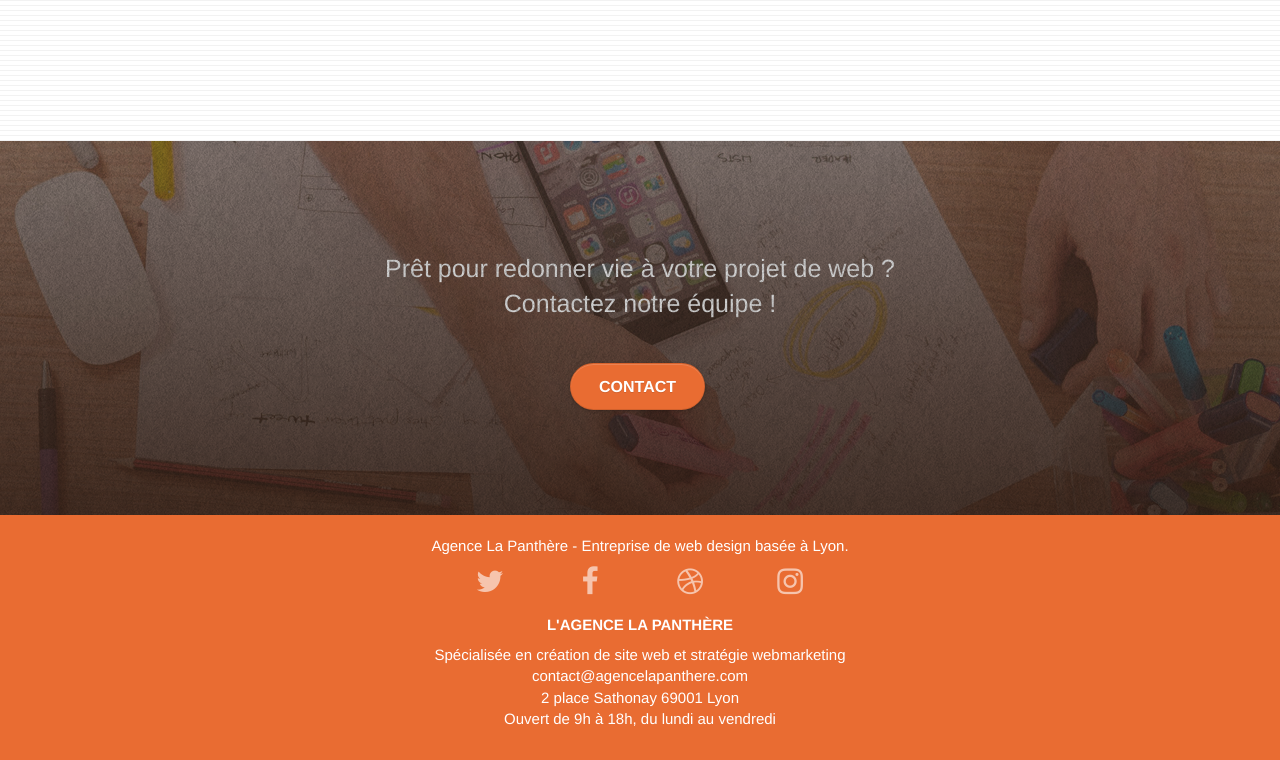
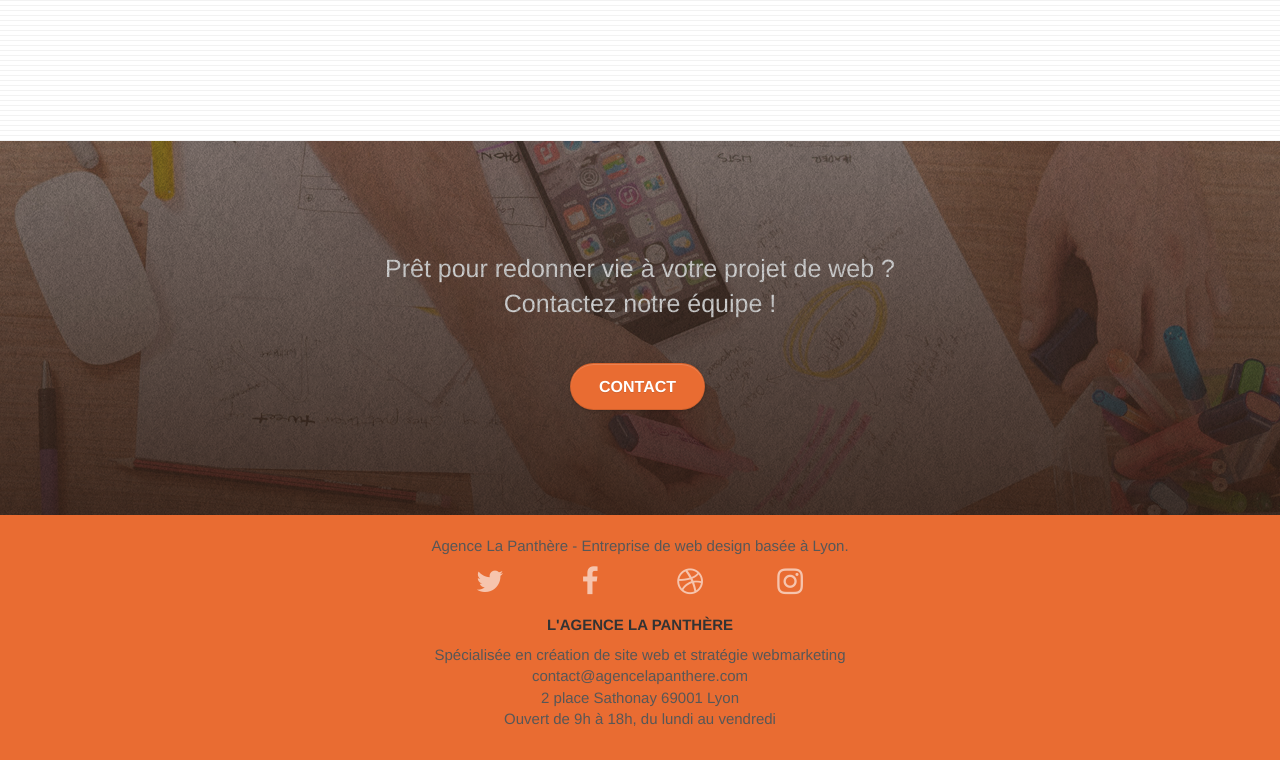
Before and after one commit to AdamNedjar/panthere, a plain HTML site: page index.html in a window 1280 px wide. Shown: the part 3230-3990 px from the top of the page. Drawn offline with Linux system fonts and the light colour scheme.

Commit message:
vraiment fini

```diff
--- a/index.html
+++ b/index.html
@@ -74,7 +74,7 @@
 				<p class="text-center tc-white ">Entreprise webdesign à Lyon spécialisée en stratégie webmarketing</p>
 
 				<div class="text-center">
-					<a href="contact.html" class="btn btn-lg btn-clean btn-rd cta-hero btn-atomic-tangerine" id="cta-hero">Contact</a>
+					<a href="contact.html" class="btn btn-lg btn-clean btn-rd cta-hero btn-atomic-tangerine">Contact</a>
 				</div>
 			</div>
 		</div>
@@ -146,7 +146,7 @@
 			<div class="col-sm-12">
 				<h2 class="mg-md text-center tc-white">Notre objectif : aider les entreprises de Lyon à se développer</h2>
 				<p class="text-center white">Nous souhaitons aider les entreprises de la région Lyonnaise à se développer et à connaître le succès. Nous travaillons pour aider les entreprises locales à attirer de nouveaux clients .<br></p>
-				<p class="text-center white">Nous aimons collaborer avec des entrepreneurs créatifs et des entreprises locale, qu’elles aient besoin de créer un site de A à Z ou de donner un coup de jeune à leur site. Que vous ayez besoin d’une identité visuelle complète ou d’une refonte de votre site, n’hésitez pas à nous contacter. Nous travaillerons ensemble pour créer des sites beau et bien structurés, qui seront facilement trouvable sur les moteurs de recherche. <br><br> <a href="contact.html" class="btn btn-lg btn-clean btn-rd cta-hero btn-atomic-tangerine" id="cta-hero">Contact</a></p>
+				<p class="text-center white">Nous aimons collaborer avec des entrepreneurs créatifs et des entreprises locale, qu’elles aient besoin de créer un site de A à Z ou de donner un coup de jeune à leur site. Que vous ayez besoin d’une identité visuelle complète ou d’une refonte de votre site, n’hésitez pas à nous contacter. Nous travaillerons ensemble pour créer des sites beau et bien structurés, qui seront facilement trouvable sur les moteurs de recherche. <br><br> <a href="contact.html" class="btn btn-lg btn-clean btn-rd cta-hero btn-atomic-tangerine">Contact</a></p>
 			</div>
 		</div>
 	</div>
@@ -228,7 +228,7 @@
 	<div class="container bloc-sm">
 		<div class="row">
 			<div class="col-sm-12">
-				<p class="text-center white">
+				<p class="text-center black">
 					Agence La Panthère - Entreprise de web design basée à Lyon.<br>
 				</p>
 				<div class="row row-no-gutters social">
@@ -255,8 +255,8 @@
 				</div>
 				</div>
 			</div>
-			<h3 class="text-center white">L'agence La Panthère</h3>
-			<p class="text-center white">Spécialisée en création de site web et stratégie webmarketing <br> contact@agencelapanthere.com <br> 2 place Sathonay 69001 Lyon <br> Ouvert de 9h à 18h, du lundi au vendredi</p>
+			<h3 class="text-center black">L'agence La Panthère</h3>
+			<p class="text-center black">Spécialisée en création de site web et stratégie webmarketing <br> contact@agencelapanthere.com <br> 2 place Sathonay 69001 Lyon <br> Ouvert de 9h à 18h, du lundi au vendredi</p>
 		</div>
 	</div>
 </div>
--- a/style.css
+++ b/style.css
@@ -26,6 +26,9 @@ a:hover {
     z-index: 100000;
     background: #FFFFFF url("img/pageload-spinner.gif") no-repeat center center;
 }
+
+
+
 
 .bloc {
     width: 100%;
```
